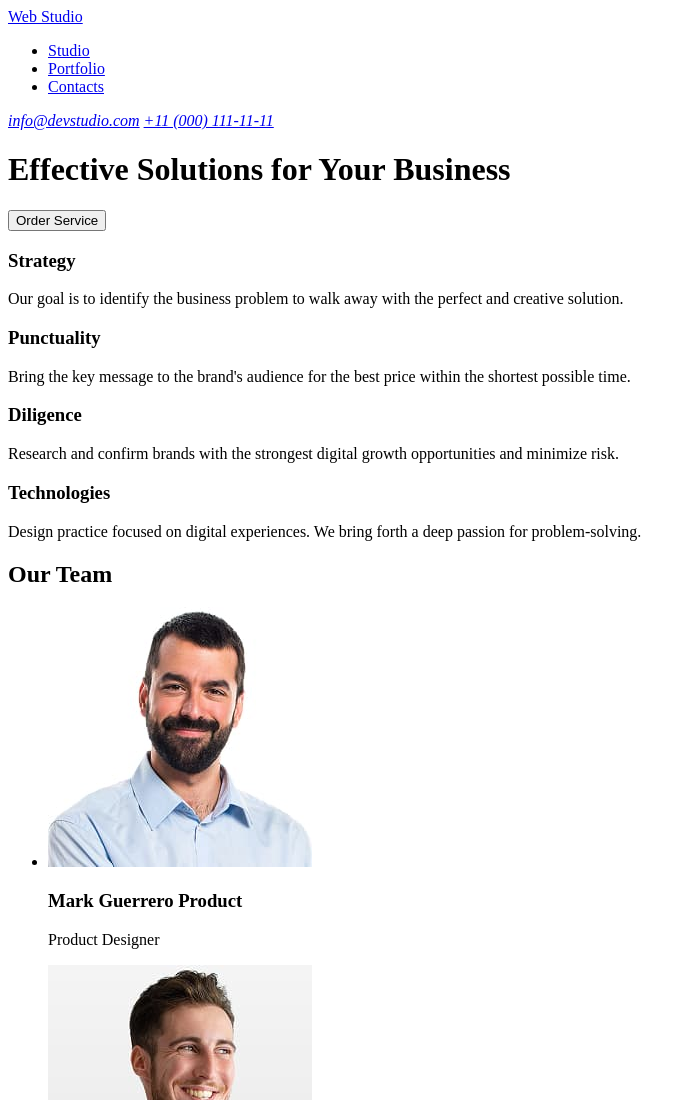
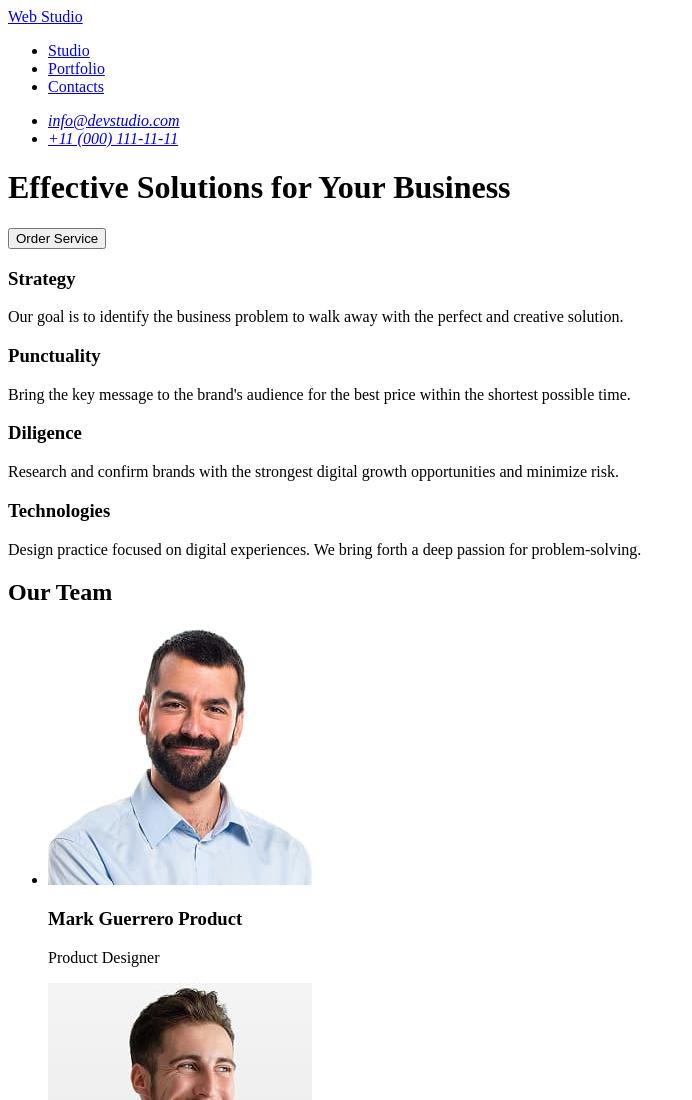
Before and after one commit to DiWoIf/goit-markup-hw-01, a plain HTML site: page index.html in a window 1280 px wide. Shown: the top 1100 px of the page, without its empty margins (0-692 px from the left). Drawn offline with Linux system fonts and the light colour scheme.

Commit message:
add index file

```diff
--- a/index.html
+++ b/index.html
@@ -3,12 +3,12 @@
   <head>
     <meta charset="UTF-8" />
     <meta name="viewport" content="width=device-width, initial-scale=1.0" />
-    <title>Document</title>
+    <title>Wed Studio</title>
   </head>
   <body>
     <header>
-      <a href="./index.html">Web Studio</a>
       <nav>
+        <a href="./index.html">Web Studio</a>
         <ul>
           <li><a href="./index.html">Studio</a></li>
           <li><a href=" ">Portfolio</a></li>
@@ -16,8 +16,10 @@
         </ul>
       </nav>
       <address>
-        <a href="mailto:info@devstudio.com">info@devstudio.com</a>
-        <a href="tel:+110001111111">+11 (000) 111-11-11</a>
+        <ul>
+          <li><a href="mailto:info@devstudio.com">info@devstudio.com</a></li>
+          <li><a href="tel:+110001111111">+11 (000) 111-11-11</a></li>
+        </ul>
       </address>
     </header>
     <main>
```
